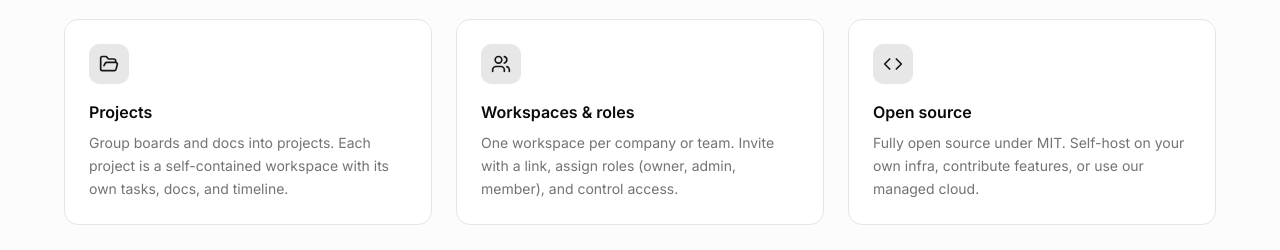
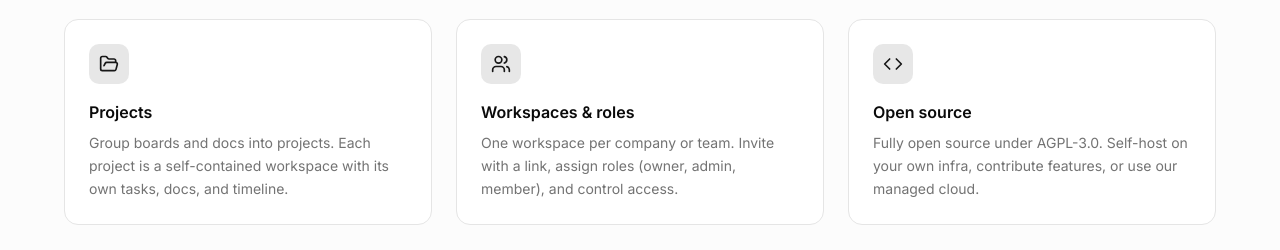
Before and after one commit to AleDev11/collvy, a Next.js app: page / in a window 1280 px wide. Shown: the part 1100-1350 px from the top of the page. Built offline with nearby package versions, Linux system fonts and the light colour scheme.

Commit message:
feat(license): update license from MIT to AGPL-3.0 in README and features description

```diff
--- a/components/landing/features.tsx
+++ b/components/landing/features.tsx
@@ -38,7 +38,7 @@ const features = [
     icon: Code,
     title: "Open source",
     description:
-      "Fully open source under MIT. Self-host on your own infra, contribute features, or use our managed cloud.",
+      "Fully open source under AGPL-3.0. Self-host on your own infra, contribute features, or use our managed cloud.",
   },
 ]
 
```
Also changed, not shown: 1 other file (tests, documents, lock files or other folders).
